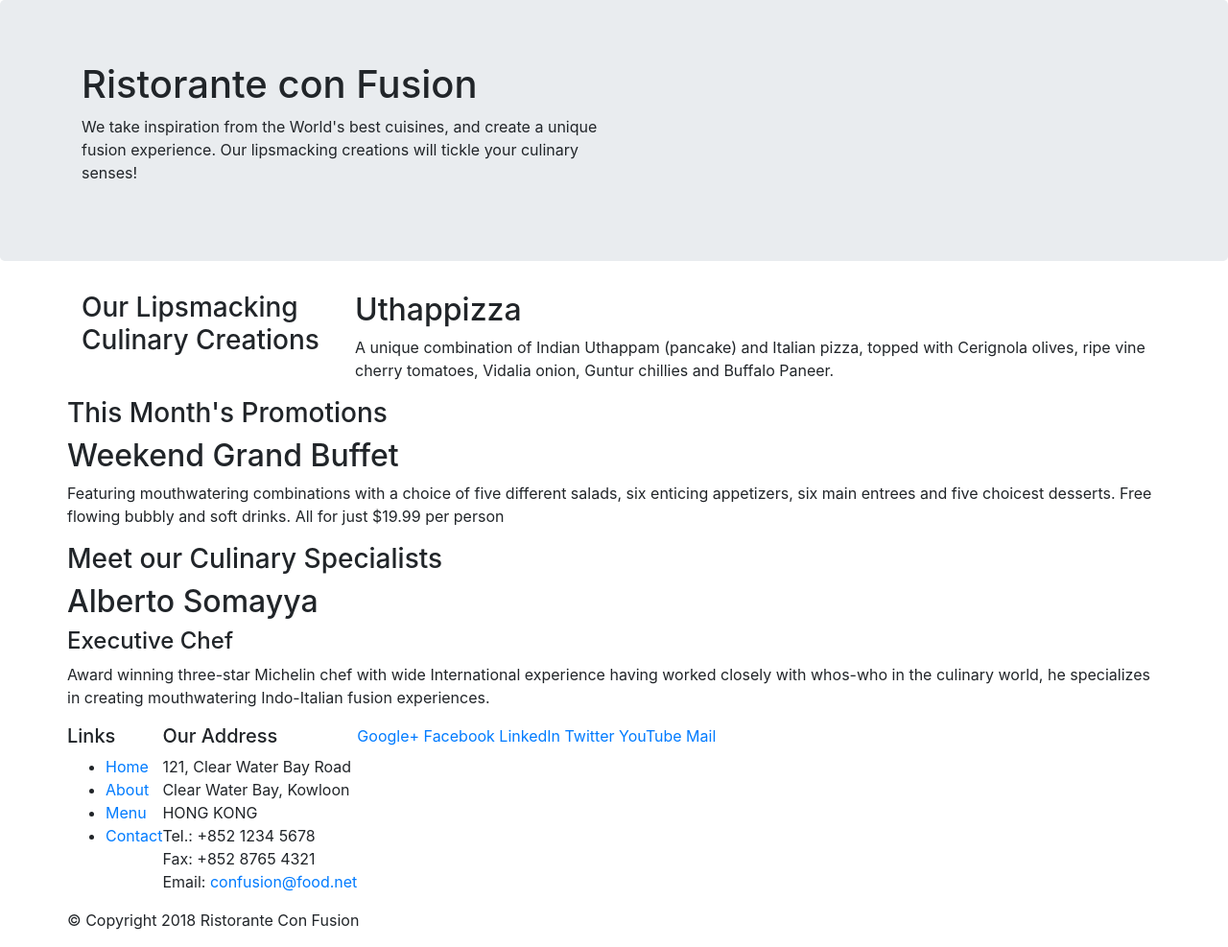
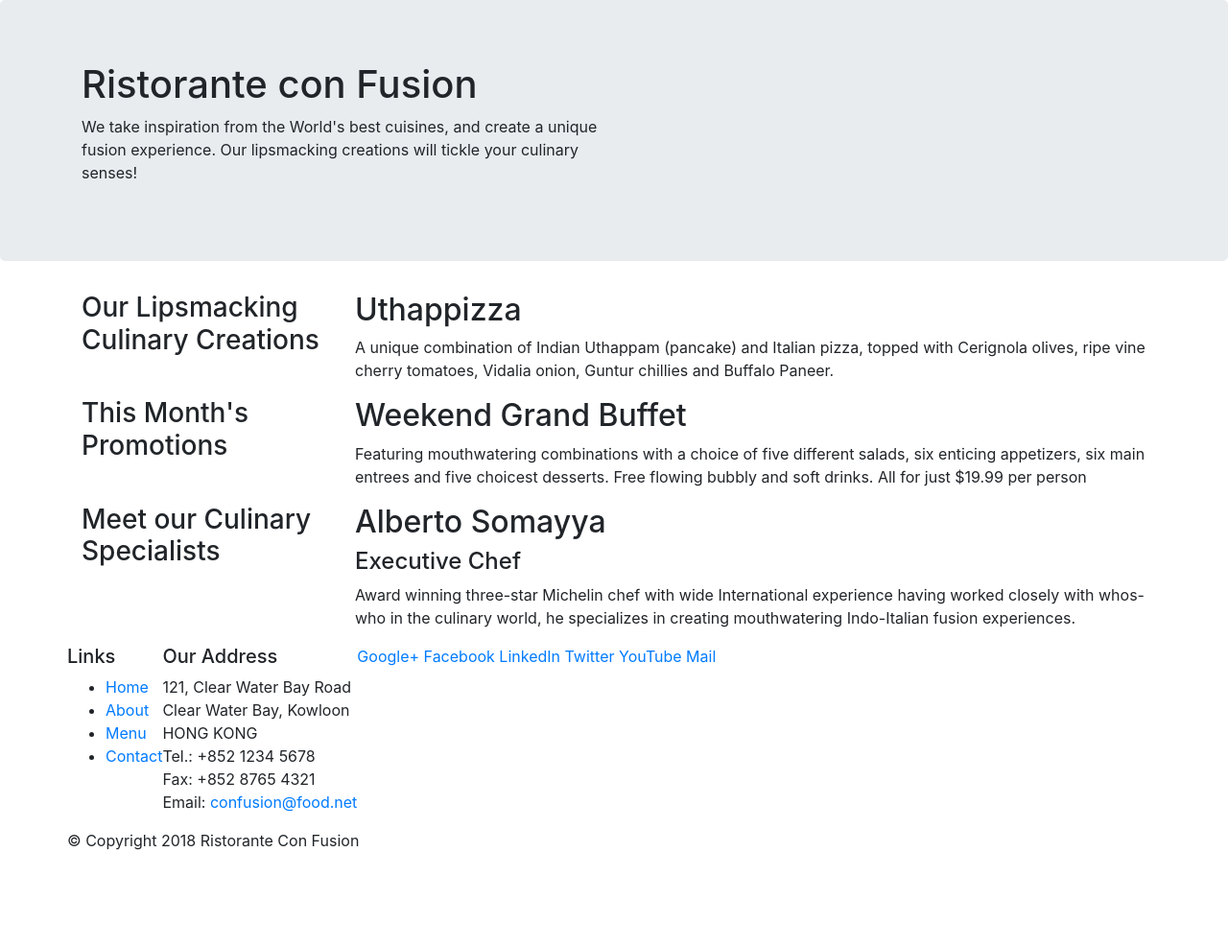
Before and after one commit to YoussefKafa/confusion, a website: page index.html in a window 1280 px wide. Shown: the whole page at 96% size. After the commit the page ends 904 px from the top, so only its background shows below. Drawn offline with nearby package versions, Linux system fonts and the light colour scheme.

Commit message:
styling the remaining divs with bootstrap cols and rows

```diff
--- a/index.html
+++ b/index.html
@@ -40,20 +40,20 @@
 
 
         <div class="row">
-            <div>
+            <div class="col-12 col-sm-4 col-md-3">
                 <h3>This Month's Promotions</h3>
             </div>
-            <div>
+            <div class="col col-sm col-md">
                 <h2>Weekend Grand Buffet</h2>
                 <p>Featuring mouthwatering combinations with a choice of five different salads, six enticing appetizers, six main entrees and five choicest desserts. Free flowing bubbly and soft drinks. All for just $19.99 per person </p>
             </div>
         </div>
 
         <div class="row">
-            <div>
+            <div class="col-12 col-sm-4 col-md-3">
                 <h3>Meet our Culinary Specialists</h3>
             </div>
-            <div>
+            <div class="col col-sm col-md">
                 <h2>Alberto Somayya</h2>
                 <h4>Executive Chef</h4>
                 <p>Award winning three-star Michelin chef with wide International experience having worked closely with whos-who in the culinary world, he specializes in creating mouthwatering Indo-Italian fusion experiences. </p>
```
